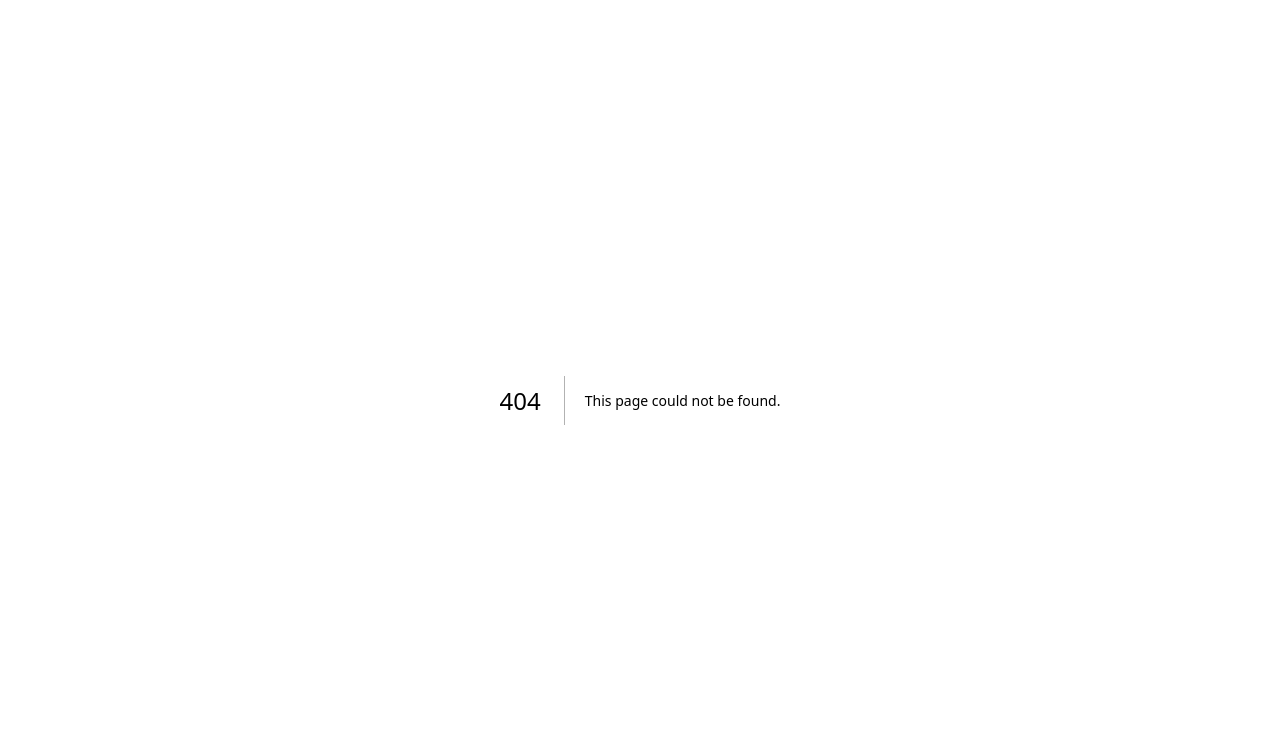
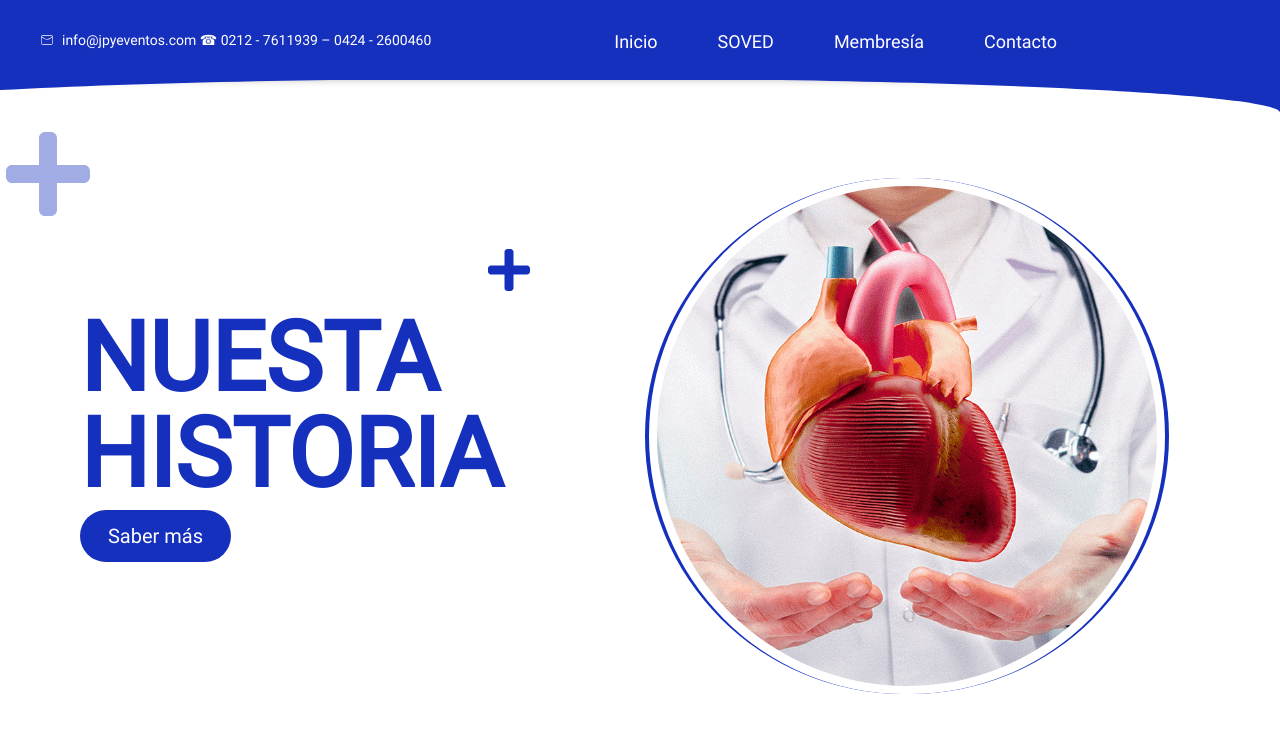
Before and after one commit to suchmolin/soved, a Next.js app: page /soved in a window 1280 px wide. Before the commit this address had no page. Shown: the top 732 px of the page. Built offline with nearby package versions, Linux system fonts and the light colour scheme.

Commit message:
inicio soved page

```diff
--- /dev/null
+++ b/src/app/soved/page.jsx
@@ -0,0 +1,12 @@
+import HeaderSoved from "@/components/HeaderSoved/page";
+import NavBar from "@/components/NavBar/page";
+import { Navbar } from "flowbite-react";
+
+export default function SovedPage() {
+  return (
+    <main className="w-full font-[Roboto]">
+      <NavBar />
+      <HeaderSoved />
+    </main>
+  );
+}
--- /dev/null
+++ b/src/components/HeaderSoved/page.jsx
@@ -0,0 +1,40 @@
+"use client";
+import Image from "next/image";
+import { Bounce, Fade } from "react-awesome-reveal";
+import { FaPlus } from "react-icons/fa";
+
+export default function HeaderSoved() {
+  return (
+    <div className="w-full flex  -mt-5">
+      <div className="relative w-5/12 min-h-[700px] flex flex-col justify-center pl-20">
+        <h2 className="text-[#1630BE] text-8xl font-bold">NUESTA HISTORIA</h2>
+        <div className="h-[60px] flex items-end justify-center sm:justify-start">
+          <a
+            href="#"
+            className="py-3 px-7 rounded-full bg-[#1630BE] text-white text-xl w-fit hover:shadow-xl hover:mb-3 hover:bg-[#1630BE]/90 transition-all duration-300"
+          >
+            Saber más
+          </a>
+        </div>
+        <Bounce direction="left" triggerOnce className="absolute top-10 left-0">
+          <FaPlus className="hidden sm:block text-8xl text-[#1630BE]/40" />
+        </Bounce>
+        <Fade direction="up" triggerOnce className="absolute top-40 right-0 ">
+          <FaPlus className="hidden sm:block text-5xl text-[#1630BE]" />
+        </Fade>
+      </div>
+      <div className="w-7/12 flex items-center justify-center">
+        <div className="flex justify-center items-center p-2 border-l-4 border-r-4 border-[#1630BE] rounded-full">
+          <div className="relative w-[500px] aspect-square rounded-full overflow-hidden">
+            <Image
+              src="/img/nuestraHistoria.png"
+              objectFit="cover"
+              layout="fill"
+              alt="Nuestra historia"
+            />
+          </div>
+        </div>
+      </div>
+    </div>
+  );
+}
--- a/src/components/NavBar/page.jsx
+++ b/src/components/NavBar/page.jsx
@@ -17,10 +17,10 @@ export default function NavBar() {
         </p>
         <ul className="h-full hidden lg:flex gap-7 justify-center items-center px-10 xl:text-lg pt-1">
           <li className="hover:bg-[#00b1ab] h-full flex items-center px-4">
-            <Link href="#">Inicio</Link>
+            <Link href="/">Inicio</Link>
           </li>
           <li className="hover:bg-[#00b1ab] h-full flex items-center px-4">
-            <Link href="#">SOVED</Link>
+            <Link href="/soved">SOVED</Link>
           </li>
           <li className="hover:bg-[#00b1ab] h-full flex items-center px-4">
             <Link href="#">Membresía</Link>
--- a/src/components/SliderItemHome/page.jsx
+++ b/src/components/SliderItemHome/page.jsx
@@ -28,6 +28,9 @@ export default function SliderItemHome({ bg }) {
         <Bounce direction="left" triggerOnce className="absolute top-10 left-0">
           <FaPlus className="hidden sm:block text-8xl text-[#1630BE]/40" />
         </Bounce>
+        <Fade direction="up" triggerOnce className="absolute top-40 right-0 ">
+          <FaPlus className="hidden sm:block text-5xl text-[#1630BE]" />
+        </Fade>
       </div>
     </div>
   );
--- a/src/components/SocialMenu/page.jsx
+++ b/src/components/SocialMenu/page.jsx
@@ -20,7 +20,7 @@ export default function SocialMenu() {
       <a
         href="https://www.instagram.com/soved_oficial?igsh=MTR6YnRyZWVrdGx6eQ=="
         className="rounded-full shadow-2xl bg-white/50 w-[50px] aspect-square hover:scale-105 transition-all duration-300 flex items-center justify-center"
-        aria-label="youtube"
+        aria-label="instagram icon"
       >
         <div className="relative w-[55px] aspect-square">
           <Image
@@ -34,7 +34,7 @@ export default function SocialMenu() {
       <a
         href="https://wa.me/584242600460"
         className="rounded-full shadow-2xl bg-white/50 p-2 hover:scale-105 transition-all duration-300"
-        aria-label="youtube"
+        aria-label="youtube icon"
       >
         <div className="relative w-[35px] aspect-square">
           <Image
```
Also changed, not shown: public/img/nuestraHistoria.jpg (added), public/img/nuestraHistoria.png (added).
